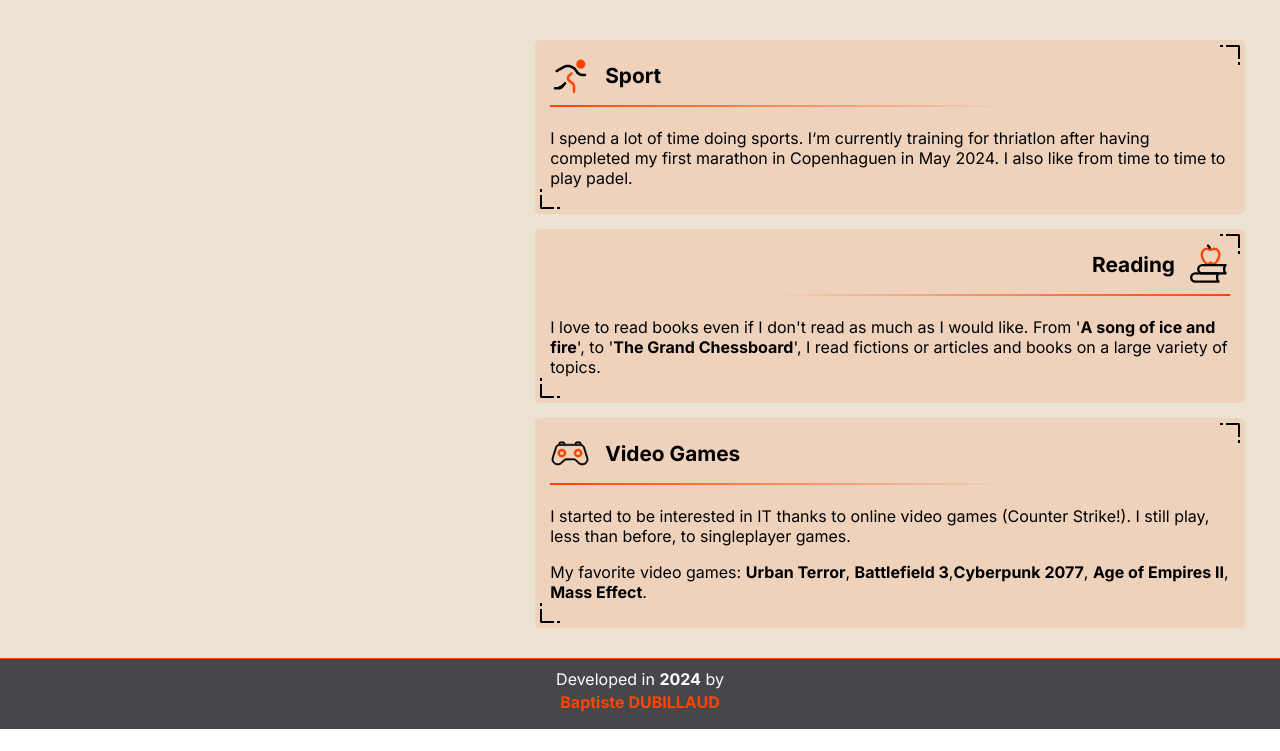
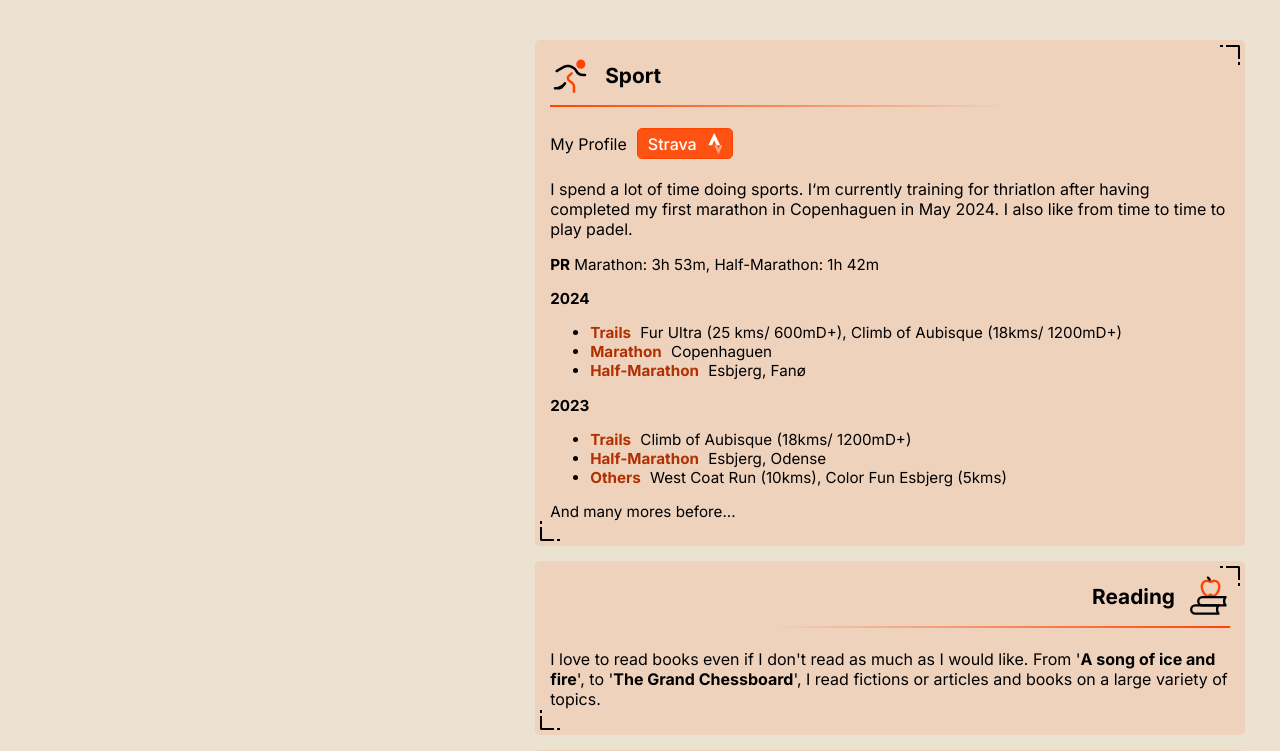
Before and after one commit to baptiste-dubillaud/personal-website, a Next.js app: page /resume in a window 1280 px wide. Shown: the part 3207-3958 px from the top of the page. Before the commit the page ends 3936 px from the top, so only its background shows below. Built offline with nearby package versions, Linux system fonts and the light colour scheme.

Commit message:
Sport section improved + added strava profile

```diff
--- a/src/app/globals.css
+++ b/src/app/globals.css
@@ -16,6 +16,7 @@
     --color-orange-opacity-4: rgba(255, 68, 0, 0.4);
     --color-orange-opacity-6: rgba(255, 68, 0, 0.6);
     --color-orange-opacity-8: rgba(255, 68, 0, 0.8);
+    --color-orange-opacity-9: rgba(255, 68, 0, 0.9);
 }
 
 body {
--- a/src/app/resume/page.js
+++ b/src/app/resume/page.js
@@ -9,6 +9,7 @@ import { getNbYears } from "@/utils/dateUtils";
 import SportIcon from "@/components/common/icons/misc/SportIcon";
 import BookShelfIcon from "@/components/common/icons/misc/BookIcon";
 import VideoGame from "@/components/common/icons/misc/VideoGame";
+import StravaIcon from "@/components/common/icons/apps/StravaIcon";
 
 const TWO_COLUMNS_BREAKPOINT = 1200;
 const TWO_COLUMNS_PRESENTATION_WIDTH = "39%";
@@ -487,11 +488,63 @@ const HobbiesComponent = ({ isTwoColumnSetup, hobbiesRef }) => {
                         DescriptionComponent={
                             <div>
                                 <p>
+                                    <div
+                                        style={{
+                                            display: "flex",
+                                            alignItems: "center",
+                                            textAlign: "center",
+                                            gap: 10,
+                                            marginBottom: 20,
+                                        }}
+                                    >
+                                        My Profile
+                                        <a
+                                            className={styles.strava_profile_container}
+                                            href={process.env.NEXT_PUBLIC_STRAVA_PROFILE}
+                                            target="_blank"
+                                            rel="noopener noreferrer"
+                                        >
+                                            <div className={styles.strava_profile_text}>Strava</div>
+                                            <StravaIcon size={27} />
+                                        </a>
+                                    </div>
                                     I spend a lot of time doing sports. I&lsquo;m currently training for thriatlon after
                                     having completed my first marathon in Copenhaguen in May 2024. I also like from time
                                     to time to play padel.
                                 </p>
-                                <p></p>
+                                <p className={styles.hobby_description_95}>
+                                    <h4>PR</h4> Marathon: 3h 53m, Half-Marathon: 1h 42m
+                                </p>
+                                <p className={styles.hobby_description_95}>
+                                    <h4>2024</h4>
+                                    <ul>
+                                        <li>
+                                            <h4>Trails</h4> Fur Ultra (25 kms/ 600mD+), Climb of Aubisque (18kms/
+                                            1200mD+)
+                                        </li>
+                                        <li>
+                                            <h4>Marathon</h4> Copenhaguen
+                                        </li>
+                                        <li>
+                                            <h4>Half-Marathon</h4> Esbjerg, Fanø
+                                        </li>
+                                    </ul>
+                                </p>
+                                <p className={styles.hobby_description_95}>
+                                    <h4>2023</h4>
+                                    <ul>
+                                        <li>
+                                            <h4>Trails</h4> Climb of Aubisque (18kms/ 1200mD+)
+                                        </li>
+                                        <li>
+                                            <h4>Half-Marathon</h4> Esbjerg, Odense
+                                        </li>
+                                        <li>
+                                            <h4>Others</h4> West Coat Run (10kms), Color Fun Esbjerg (5kms)
+                                        </li>
+                                    </ul>
+                                </p>
+                                <p className={styles.hobby_description_95}>And many mores before...</p>
                             </div>
                         }
                     />
@@ -513,8 +566,8 @@ const HobbiesComponent = ({ isTwoColumnSetup, hobbiesRef }) => {
                         DescriptionComponent={
                             <div>
                                 <p>
-                                    I started to be interested in IT thanks to online video games (Counter Strike!). I
-                                    still play, less than before, to singleplayer games.
+                                    I started to be interested in IT thanks to competitive online video games (Counter
+                                    Strike). I still play, less than before, to singleplayer games.
                                 </p>
                                 <p>
                                     My favorite video games: <b>Urban Terror</b>, <b>Battlefield 3</b>,
--- a/src/app/resume/page.module.css
+++ b/src/app/resume/page.module.css
@@ -290,6 +290,24 @@
     margin-inline: 5px;
 }
 
+.hobby_description h4 {
+    display: inline;
+}
+
+.hobby_description li h4 {
+    display: inline;
+    color: var(--color-orange-dark);
+    margin-right: 5px;
+}
+
+.hobby_description li {
+    color: black;
+}
+
+.hobby_description_95 {
+    font-size: 0.95rem;
+}
+
 .hobby_decoration_top_right {
     position: absolute;
     top: 5px;
@@ -359,3 +377,31 @@
     background: linear-gradient(90deg, var(--color-orange), rgba(255, 255, 255, 0));
     margin: 5px;
 }
+
+.strava_profile_container {
+    display: flex;
+    text-align: center;
+    align-items: center;
+    text-decoration: none;
+    border: 1px solid var(--color-orange);
+    background-color: var(--color-orange-opacity-9);
+    width: fit-content;
+    padding: 1px;
+    padding-inline: 3px;
+    border-radius: 5px;
+
+    transition: background-color 0.15s;
+}
+
+.strava_profile_container:hover {
+    background-color: var(--color-orange);
+}
+
+.strava_profile_text {
+    font-size: 1.0rem;
+    font-weight: 500;
+    color: white;
+    margin-right: 5px;
+    user-select: none;
+    padding-left: 7px;
+}
--- /dev/null
+++ b/src/components/common/icons/apps/StravaIcon.js
@@ -0,0 +1,14 @@
+export default function StravaIcon({ size, fillColor, strokeColorTop, strokeColorBottom }) {
+    const sz = size || 25;
+    const fill = fillColor || "none";
+    const strokeTop = strokeColorTop || "#fff";
+    const strokeBottom = strokeColorBottom || "#fda580";
+
+    return (
+        <svg aria-label="Strava" width={sz} height={sz} viewBox="0 0 512 512">
+            <rect width="100%" height="100%" fill={fill} />
+            <path fill={strokeTop} d="M120 288L232 56l112 232h-72l-40-96-40 96z" />
+            <path fill={strokeBottom} d="M280 288l32 72 32-72h48l-80 168-80-168z" />
+        </svg>
+    );
+}
```
